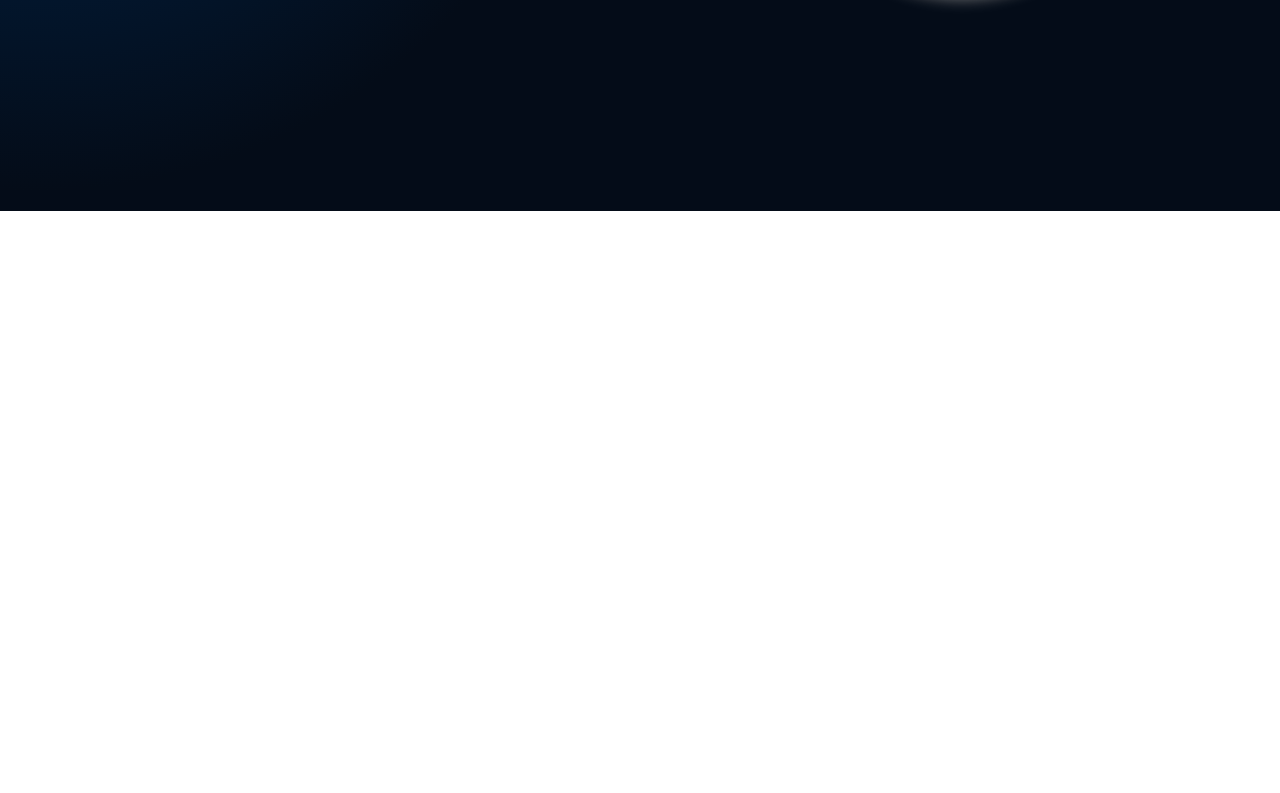
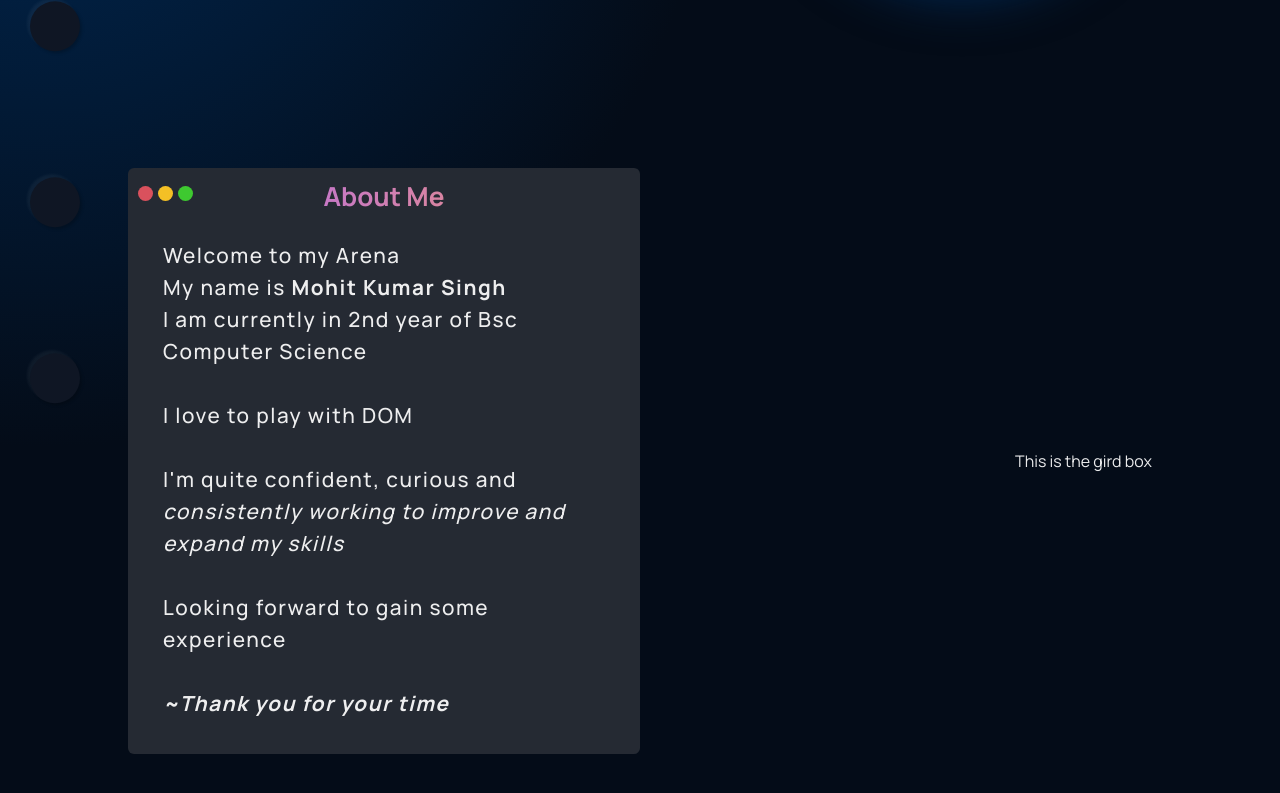
Before and after one commit to mohit-kumar-singh55/re-main-portfolio, a Next.js app: page / in a window 1280 px wide. Shown: the part 589-1382 px from the top of the page. Before the commit the page ends 800 px from the top, so only its background shows below. Built offline with nearby package versions, Linux system fonts and the light colour scheme.

Commit message:
create about box

```diff
--- a/components/Navbar/Navbar.jsx
+++ b/components/Navbar/Navbar.jsx
@@ -9,16 +9,16 @@ function Navbar() {
     return (
         <div className={styles.container}>
             <div className={styles.button}>
-                <Link style={{ color: `${router.pathname === '/' ? "red" : "cyan"}` }} passHref href="/"><i style={{ color: `${router.pathname === '/' ? "red" : "cyan"}` }} className="fas fa-house-damage" /></Link>
+                <Link passHref href="#home"><i style={{ color: `${router.pathname === '/' ? "red" : "cyan"}` }} className="fas fa-house-damage" /></Link>
             </div>
             <div className={styles.button}>
-                <Link style={{ color: `${router.pathname === '/about' ? "red" : "cyan"}` }} passHref href="/about"><i style={{ color: `${router.pathname === '/about' ? "red" : "cyan"}` }} className="fas fa-user-tie" /></Link>
+                <Link passHref href="#about"><i style={{ color: `${router.pathname === '/about' ? "red" : "cyan"}` }} className="fas fa-user-tie" /></Link>
             </div>
             <div className={styles.button}>
-                <Link style={{ color: `${router.pathname === '/projects' ? "red" : "cyan"}` }} passHref href="/projects"><i style={{ color: `${router.pathname === '/projects' ? "red" : "cyan"}` }} className="fas fa-laptop-code" /></Link>
+                <Link passHref href="#projects"><i style={{ color: `${router.pathname === '/projects' ? "red" : "cyan"}` }} className="fas fa-laptop-code" /></Link>
             </div>
             <div className={styles.button}>
-                <Link style={{ color: `${router.pathname === '/contact' ? "red" : "cyan"}` }} passHref href="/contact"><i style={{ color: `${router.pathname === '/contact' ? "red" : "cyan"}` }} className="far fa-address-card" /></Link>
+                <Link passHref href="#contact"><i style={{ color: `${router.pathname === '/contact' ? "red" : "cyan"}` }} className="far fa-address-card" /></Link>
             </div>
         </div>
     );
--- a/pages/index.js
+++ b/pages/index.js
@@ -16,7 +16,8 @@ export default function Home() {
           integrity="sha384-DyZ88mC6Up2uqS4h/KRgHuoeGwBcD4Ng9SiP4dIRy0EXTlnuz47vAwmeGwVChigm" crossOrigin="anonymous"></link>
       </Head>
 
-      <div className={styles.container}>
+      {/* Home */}
+      <div className={styles.container} id="home">
         <div className={styles.text__container}>
           <h2 className={styles.heading}>Hi<span className={styles.wave}>👋</span>, I&apos;m</h2>
           <h1 className={styles.gradient__text}>Mohit Kumar Singh</h1>
@@ -34,6 +35,34 @@ export default function Home() {
         </div>
       </div>
 
+      {/* About */}
+      <div className={styles.container__about} id="about">
+        <div className={styles.box}>
+          <div className={styles.dot__container}>
+            <span className={styles.dot} />
+            <span className={styles.dot} />
+            <span className={styles.dot} />
+          </div>
+          <div className={styles.box__heading}><h3>About Me</h3></div>
+          <div className={styles.box__content}>
+            <p>Welcome to my Arena</p>
+            <p>My name is <strong>Mohit Kumar Singh</strong></p>
+            <p>I am currently in 2nd year of Bsc Computer Science</p>
+            <br />
+            <p>I love to play with DOM</p>
+            <br />
+            <p>I&apos;m quite confident, curious and <em>consistently working to improve and expand my skills</em></p>
+            <br />
+            <p>Looking forward to gain some experience</p>
+            <br />
+            <p><em><strong>~Thank you for your time</strong></em></p>
+          </div>
+        </div>
+        <div className={styles.grid__box}>
+          This is the gird box
+        </div>
+      </div>
+
     </div>
   )
 }
--- a/styles/Home.module.css
+++ b/styles/Home.module.css
@@ -17,7 +17,7 @@
 
 .image__container {
     border-radius: 50%;
-    box-shadow: 0 0 15px gray;
+    box-shadow: 0 0 50px rgba(0, 40, 83, 1);
     width: fit-content;
     height: fit-content;
     display: flex;
@@ -152,6 +152,74 @@
     margin: 48px 0;
 }
 
+/* About */
+.container__about {
+    display: flex;
+    flex-wrap: wrap;
+    align-items: center;
+    justify-content: space-between;
+    width: 100%;
+    height: 100%;
+    padding: 4rem 8rem;
+    gap: 10px;
+    max-height: fit-content;
+}
+
+.box {
+    display: flex;
+    width: 50%;
+    min-width: 300px;
+    flex-direction: column;
+    background-color: #252a33;
+    padding: 10px;
+    border-radius: 6px;
+    position: relative;
+}
+
+.dot__container {
+    position: absolute;
+    display: flex;
+    align-items: center;
+    justify-content: space-between;
+    margin-top: 8px;
+}
+
+.dot {
+    width: 15px;
+    height: 15px;
+    border-radius: 50%;
+    margin: 0 5px 0 0;
+}
+
+.dot:nth-child(1) {
+    background-color: #d9515d;
+}
+
+.dot:nth-child(2) {
+    background-color: #f4c025;
+}
+
+.dot:nth-child(3) {
+    background-color: #3ec930;
+}
+
+.box__heading {
+    text-align: center;
+    background: var(--gradient-text);
+    background-clip: text;
+    -webkit-background-clip: text;
+    -webkit-text-fill-color: transparent;
+    font-family: var(--font-family);
+    font-size: 1.4rem;
+}
+
+.box__content{
+    padding: 25px;
+    line-height: 2rem;
+    font-weight: 500;
+    font-size: 1.3rem;
+    letter-spacing: 1.5px;
+}
 
 /* Media */
 
@@ -212,24 +280,24 @@
 }
 
 @media screen and (max-width: 678px) {
-    .container{
+    .container {
         padding: 3rem 2rem;
     }
 }
 
 @media screen and (max-width: 479px) {
-    .heading{
+    .heading {
         font-size: 2.5rem;
     }
 
-    .gradient__text{
+    .gradient__text {
         font-size: 2.8rem;
         line-height: 60px;
     }
 }
 
 @media screen and (max-width: 324px) {
-    .gradient__text{
+    .gradient__text {
         font-size: 2.5rem;
         line-height: 60px;
     }
```
